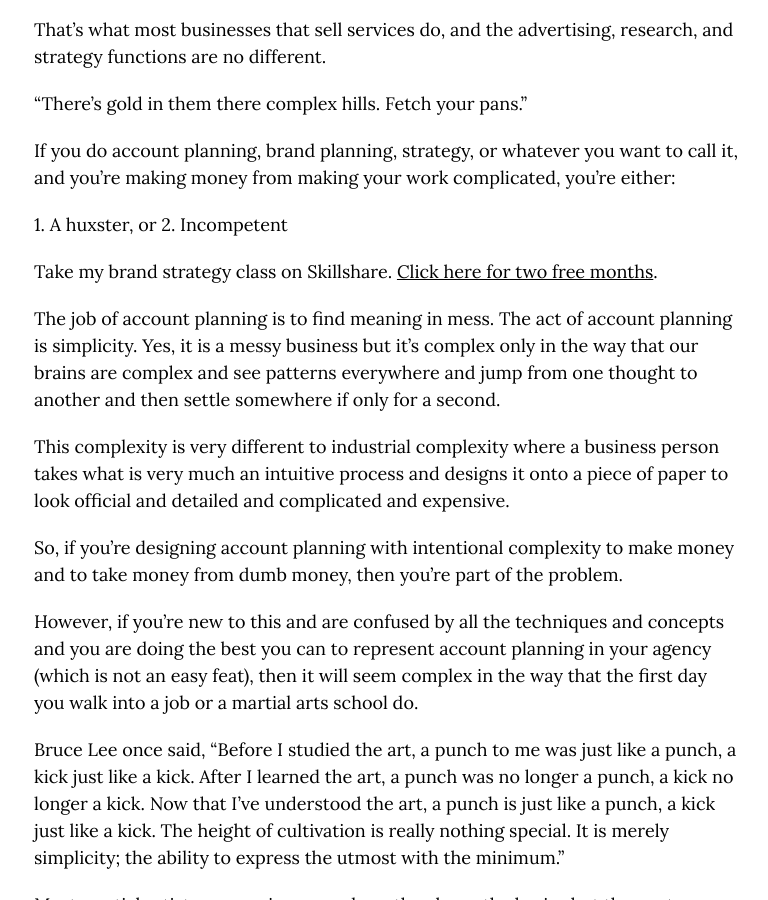
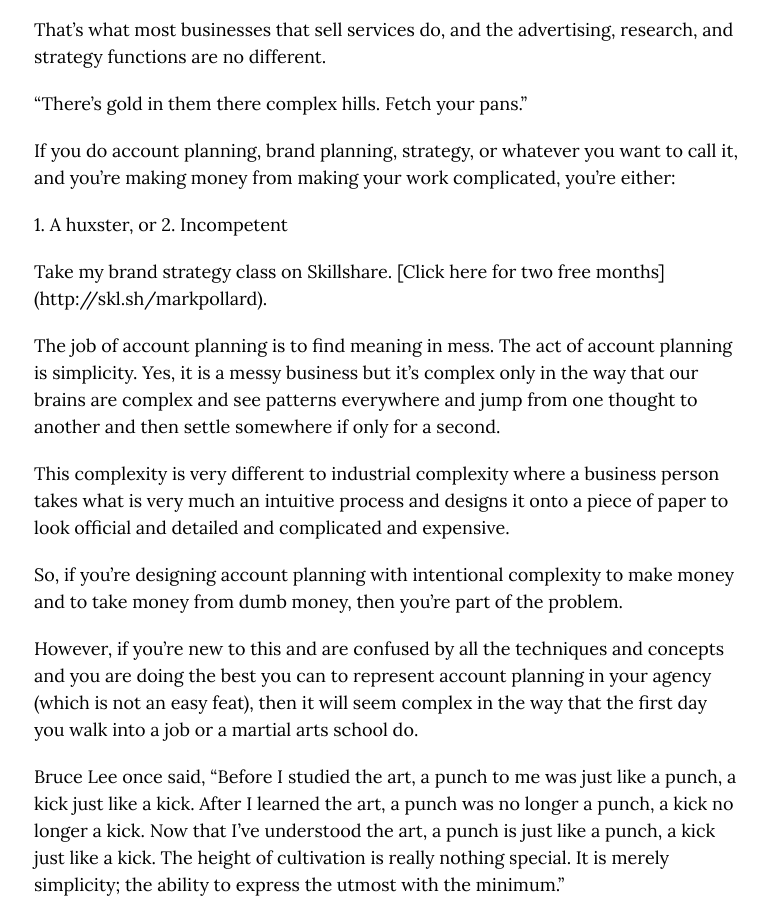
Before and after one commit to markhpollard/markhpollard.github.io, a Jekyll site: the page built from _posts/2018-09-27-how-to-do-account-planning-a-simple-approach.markdown, in a window 1280 px wide and 900 px high, scrolled down 573 px. Shown: the whole window, without its empty margins (252-1020 px from the left). Built offline with Jekyll 4.4.1, drawn with Linux system fonts in a browser that asks for light colours; nearby versions of some CDN libraries.

Commit message:
Updated How To Do Account Planning A Simple Approach

```diff
--- a/_posts/2018-09-27-how-to-do-account-planning-a-simple-approach.markdown
+++ b/_posts/2018-09-27-how-to-do-account-planning-a-simple-approach.markdown
@@ -20,7 +20,7 @@
 1\. A huxster, or
 2\. Incompetent
 
-> Take my brand strategy class on Skillshare. [Click here for two free months](http://skl.sh/markpollard).
+`Take my brand strategy class on Skillshare. [Click here for two free months](http://skl.sh/markpollard).`
 
 The job of account planning is to find meaning in mess. The act of account planning is simplicity. Yes, it is a messy business but it's complex only in the way that our brains are complex and see patterns everywhere and jump from one thought to another and then settle somewhere if only for a second.
 
```
